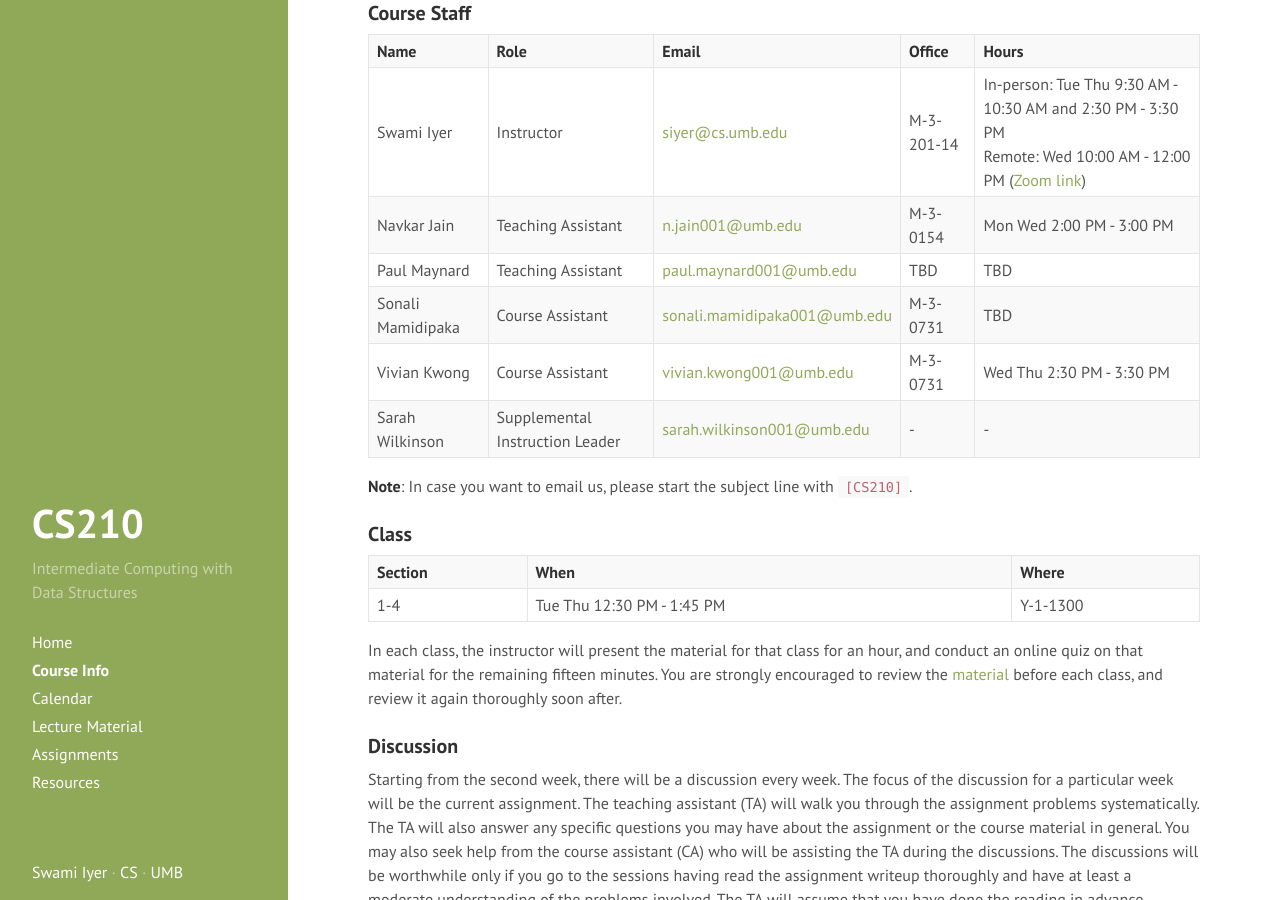
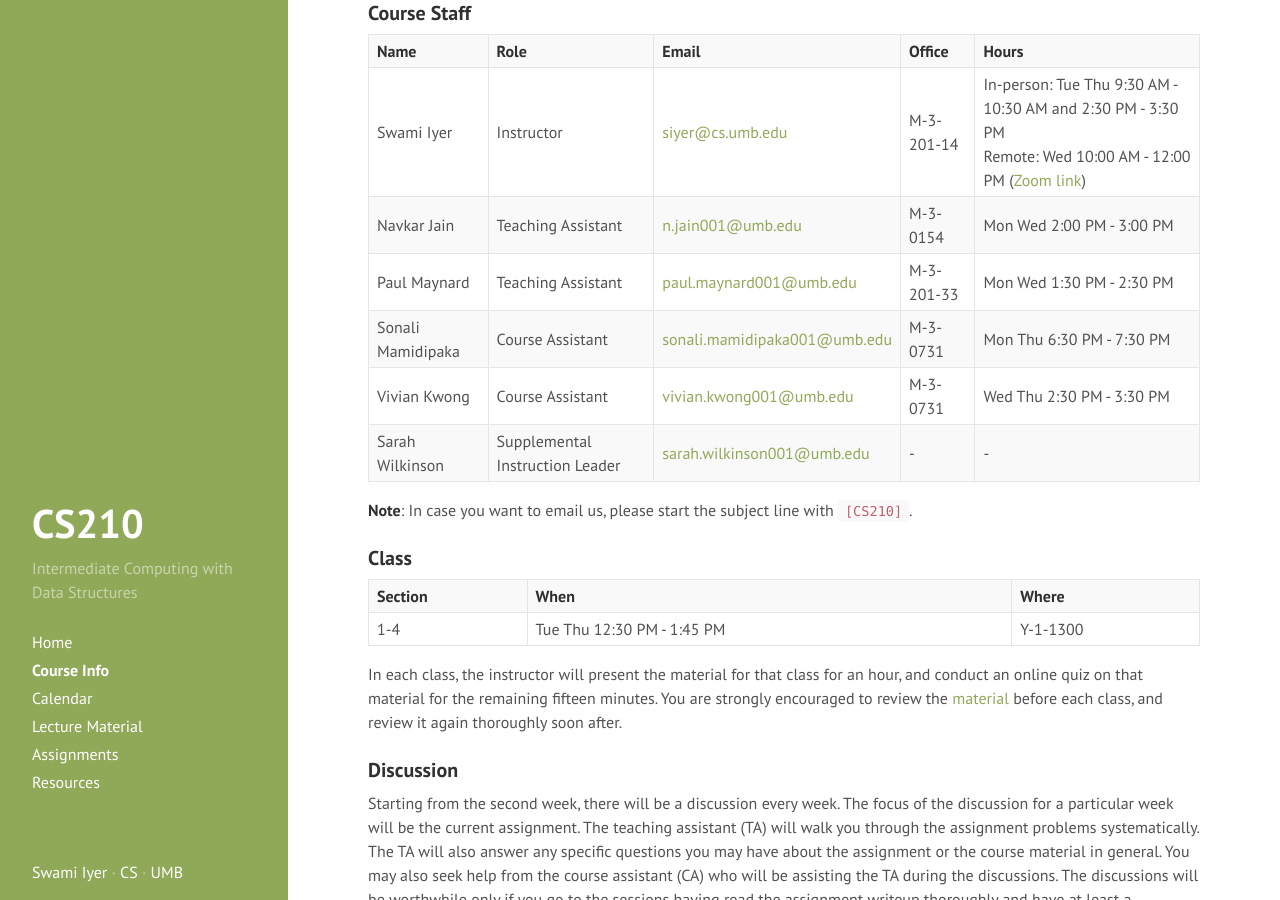
Before and after one commit to swamiiyer/swamiiyer.github.io, a Jekyll site: the page built from _pages/cs210/course_info.md, in a window 1280 px wide and 900 px high, scrolled down 448 px. Built offline with Jekyll 4.4.1, drawn with Linux system fonts in a browser that asks for light colours.

Commit message:
Updated office hours

```diff
--- a/_pages/cs210/course_info.md
+++ b/_pages/cs210/course_info.md
@@ -18,8 +18,8 @@ Students who successfully complete this course will be able to confidently imple
 | **Name** | **Role** | **Email** | **Office** | **Hours** |
 Swami Iyer | Instructor | [siyer@cs.umb.edu](mailto://siyer@cs.umb.edu) | M-3-201-14 | In-person: Tue Thu 9:30 AM - 10:30 AM and 2:30 PM - 3:30 PM<br/> Remote: Wed 10:00 AM - 12:00 PM ([Zoom link](https://umassboston.zoom.us/j/8790346943?pwd=N1VCR0RnbnJhNVpBZEprbmdFcVF0Zz09)) |
 Navkar Jain | Teaching Assistant | [n.jain001@umb.edu](mailto://n.jain001@umb.edu) | M-3-0154 | Mon Wed 2:00 PM - 3:00 PM |
-Paul Maynard | Teaching Assistant | [paul.maynard001@umb.edu](mailto://paul.maynard001@umb.edu) | TBD | TBD |
-Sonali Mamidipaka | Course Assistant | [sonali.mamidipaka001@umb.edu](mailto://sonali.mamidipaka001@umb.edu) | M-3-0731 | TBD |
+Paul Maynard | Teaching Assistant | [paul.maynard001@umb.edu](mailto://paul.maynard001@umb.edu) | M-3-201-33 | Mon Wed 1:30 PM - 2:30 PM |
+Sonali Mamidipaka | Course Assistant | [sonali.mamidipaka001@umb.edu](mailto://sonali.mamidipaka001@umb.edu) | M-3-0731 | Mon Thu 6:30 PM - 7:30 PM |
 Vivian Kwong | Course Assistant | [vivian.kwong001@umb.edu](mailto://vivian.kwong001@umb.edu) | M-3-0731 | Wed Thu 2:30 PM - 3:30 PM |
 Sarah Wilkinson | Supplemental Instruction Leader | [sarah.wilkinson001@umb.edu](mailto://sarah.wilkinson001@umb.edu) | - | - |
 
```
